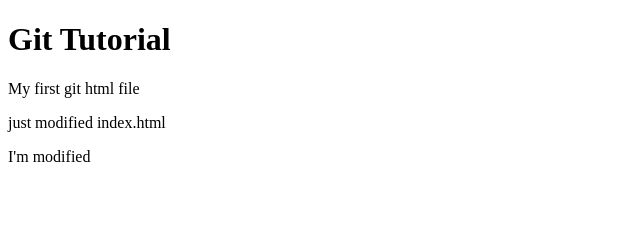
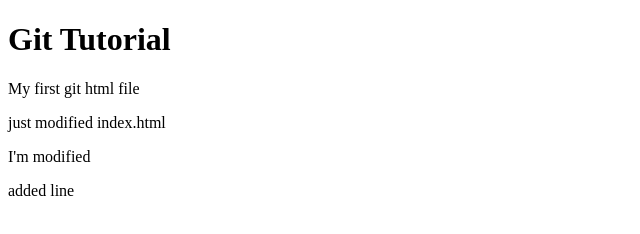
Before and after one commit to affahmad/Ramadan-Greeting, a plain HTML site: page index.html in a window 1280 px wide. Shown: the full height of the page, 0-640 px from the left. Drawn offline with Linux system fonts and the light colour scheme.

Commit message:
Update index.html

```diff
--- a/index.html
+++ b/index.html
@@ -10,5 +10,6 @@
     <p>My first git html file</p>
     <p>just modified index.html</p>
     <p>I'm modified</p>
+    <p>added line </p>
   </body>
 </html>
```
